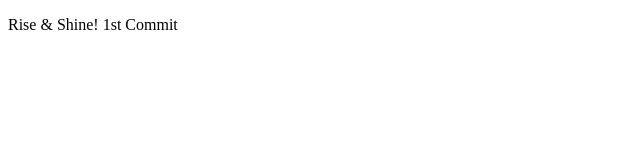
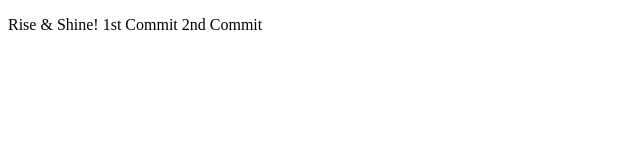
Before and after one commit to taso5789/MyGitProject_B_2, a plain HTML site: page index_3.html in a window 1280 px wide. Shown: the whole page, without its empty margins (0-640 px from the left). Drawn offline with Linux system fonts and the light colour scheme.

Commit message:
2nd Commit

```diff
--- a/index_3.html
+++ b/index_3.html
@@ -11,6 +11,7 @@
 	<p>
 		Rise & Shine!
         1st Commit
+        2nd Commit
 	</p>
 </body>
 
```
